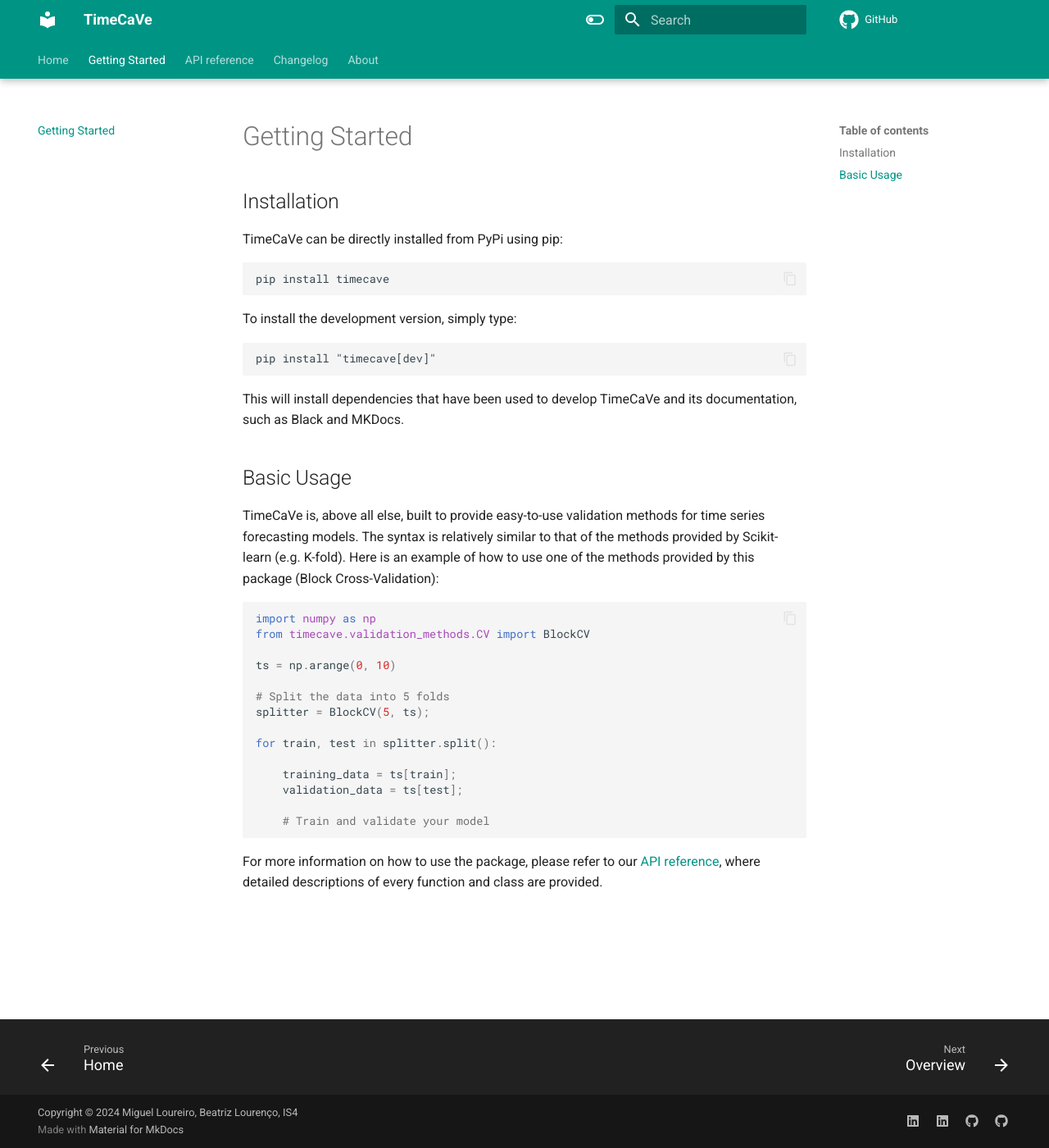
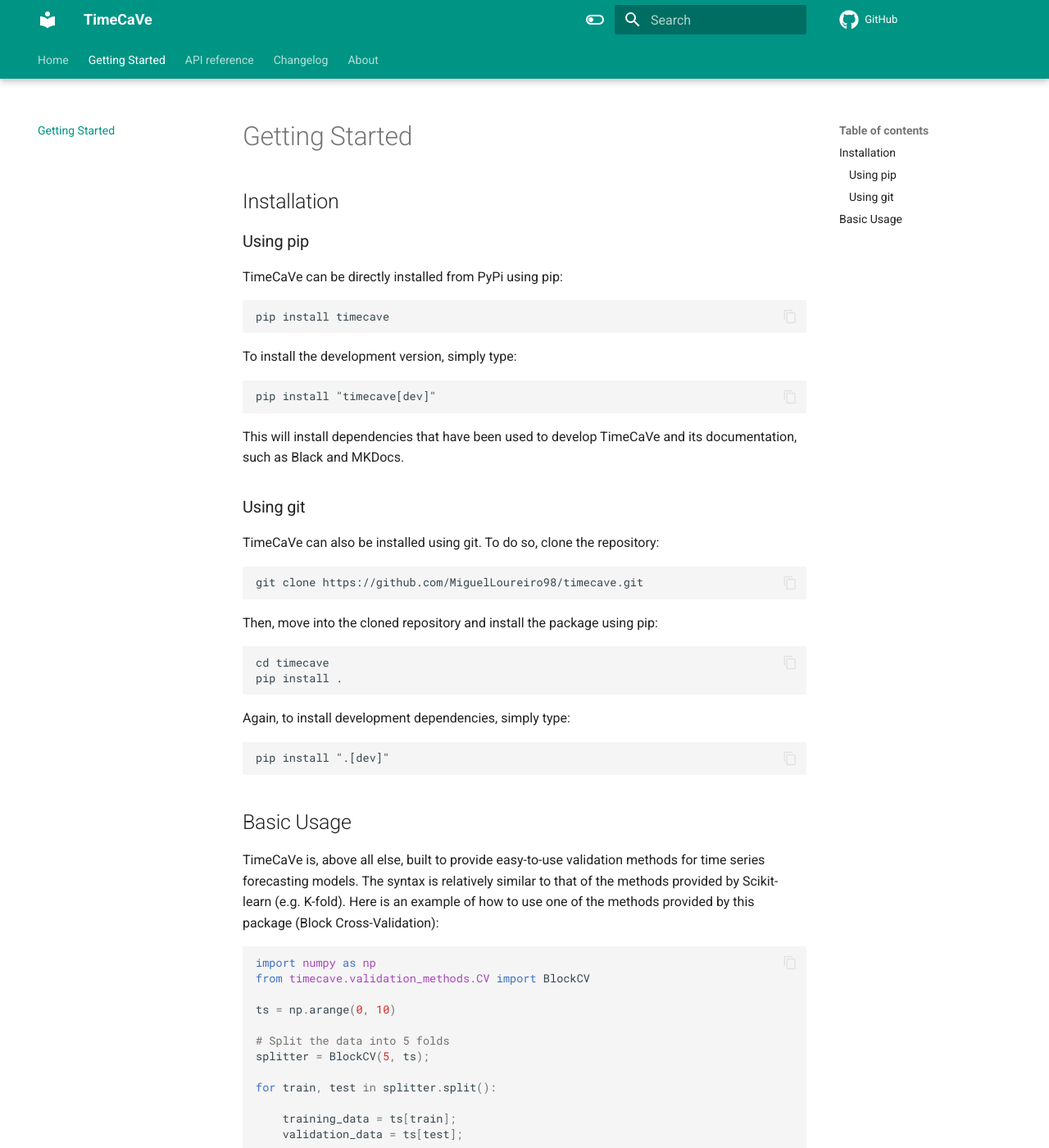
Before and after one commit to MiguelLoureiro98/timecave, an MkDocs documentation site: the page built from docs/starters.md, in a window 1280 px wide and 1400 px high. Shown: the whole window at 82% size. Built offline with MkDocs 1.6.1 and Material for MkDocs 9.7.7, drawn with Linux system fonts in a browser that asks for light colours; comment, search, counter and statistics services are not loaded.

Commit message:
Changed package readme.

````diff
--- a/docs/starters.md
+++ b/docs/starters.md
@@ -1,6 +1,8 @@
 # Getting Started
 
 ## Installation
+
+### Using pip
 
 TimeCaVe can be directly installed from PyPi using pip:
 
@@ -15,6 +17,27 @@
 ```
 
 This will install dependencies that have been used to develop TimeCaVe and its documentation, such as Black and MKDocs.
+
+### Using git
+
+TimeCaVe can also be installed using git. To do so, clone the repository:
+
+```
+git clone https://github.com/MiguelLoureiro98/timecave.git
+```
+
+Then, move into the cloned repository and install the package using pip:
+
+```
+cd timecave
+pip install .
+```
+
+Again, to install development dependencies, simply type:
+
+```
+pip install ".[dev]"
+```
 
 ## Basic Usage
 
````
Also changed, not shown: README.md (+93 -2 lines).
